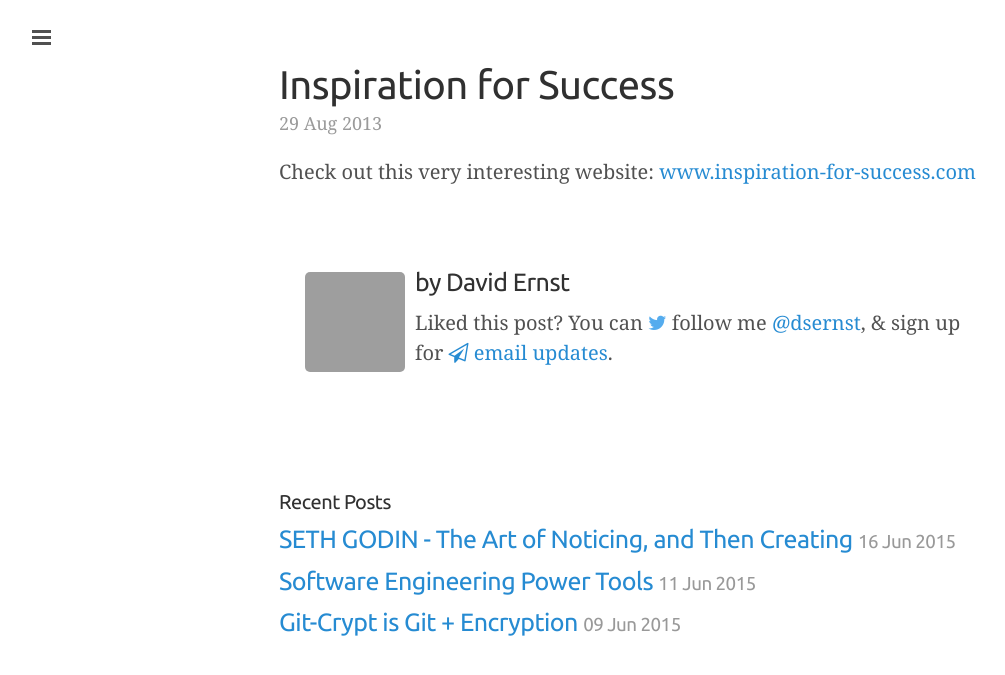
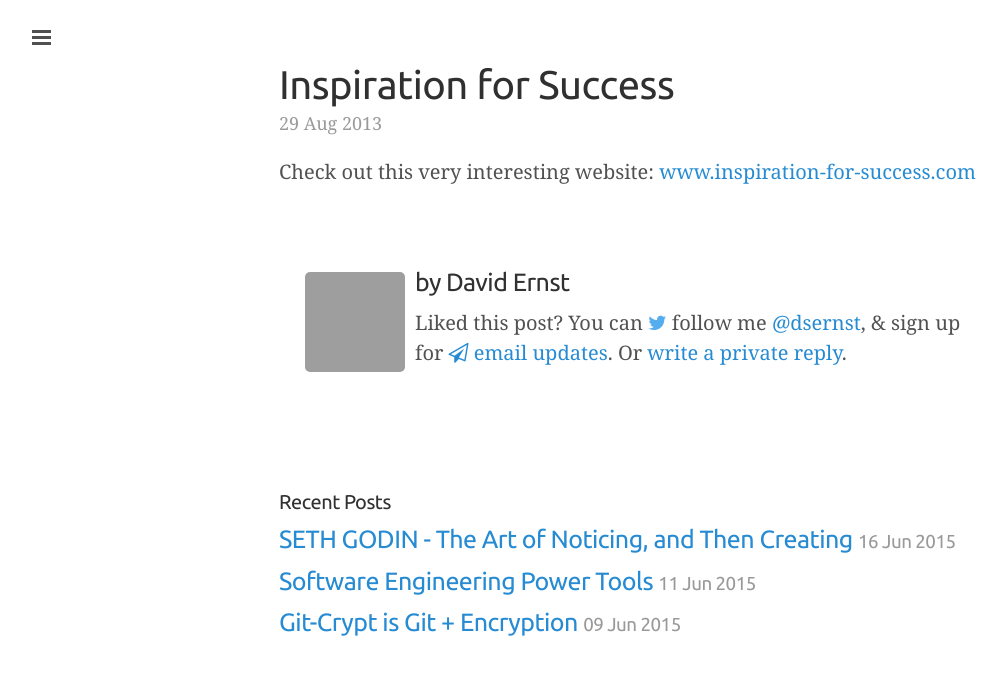
Before and after one commit to dsernst/quotes, a Jekyll site: the page built from _posts/2013-08-29-inspiration-for-success.html, in a window 1280 px wide, cut to the strip 0-675 px from the top of the page. Shown: the whole strip, without its empty margins (1-1006 px from the left). Built offline with Jekyll 4.4.1, drawn with Linux system fonts in a browser that asks for light colours; nearby versions of some CDN libraries; comment, search, counter and statistics services are not loaded; grey boxes are pictures that could not be loaded.

Commit message:
add 'write a private reply' link to post footers

```diff
--- a/_includes/post_footer.html
+++ b/_includes/post_footer.html
@@ -3,5 +3,5 @@
 
   <h3>by David Ernst</h3>
 
-  <p>Liked this post? You can <i class="fa fa-twitter"></i> follow me <a href="https://twitter.com/dsernst" target="_blank">@dsernst</a>, &amp; sign up for <a href="http://dsernst.com/subscribe"><i class="fa fa-paper-plane-o"></i> email updates</a>.
+  <p>Liked this post? You can <i class="fa fa-twitter"></i> follow me <a href="https://twitter.com/dsernst" target="_blank">@dsernst</a>, &amp; sign up for <a href="http://dsernst.com/subscribe"><i class="fa fa-paper-plane-o"></i> email updates</a>. Or <a href="mailto:hello@dsernst.com?subject=RE: {{ page.title }}&body=David, I just finished reading your article '{{ page.title }}' {{ site.url }}{{ page.url }}.">write a private reply</a>.
 </div>
```
